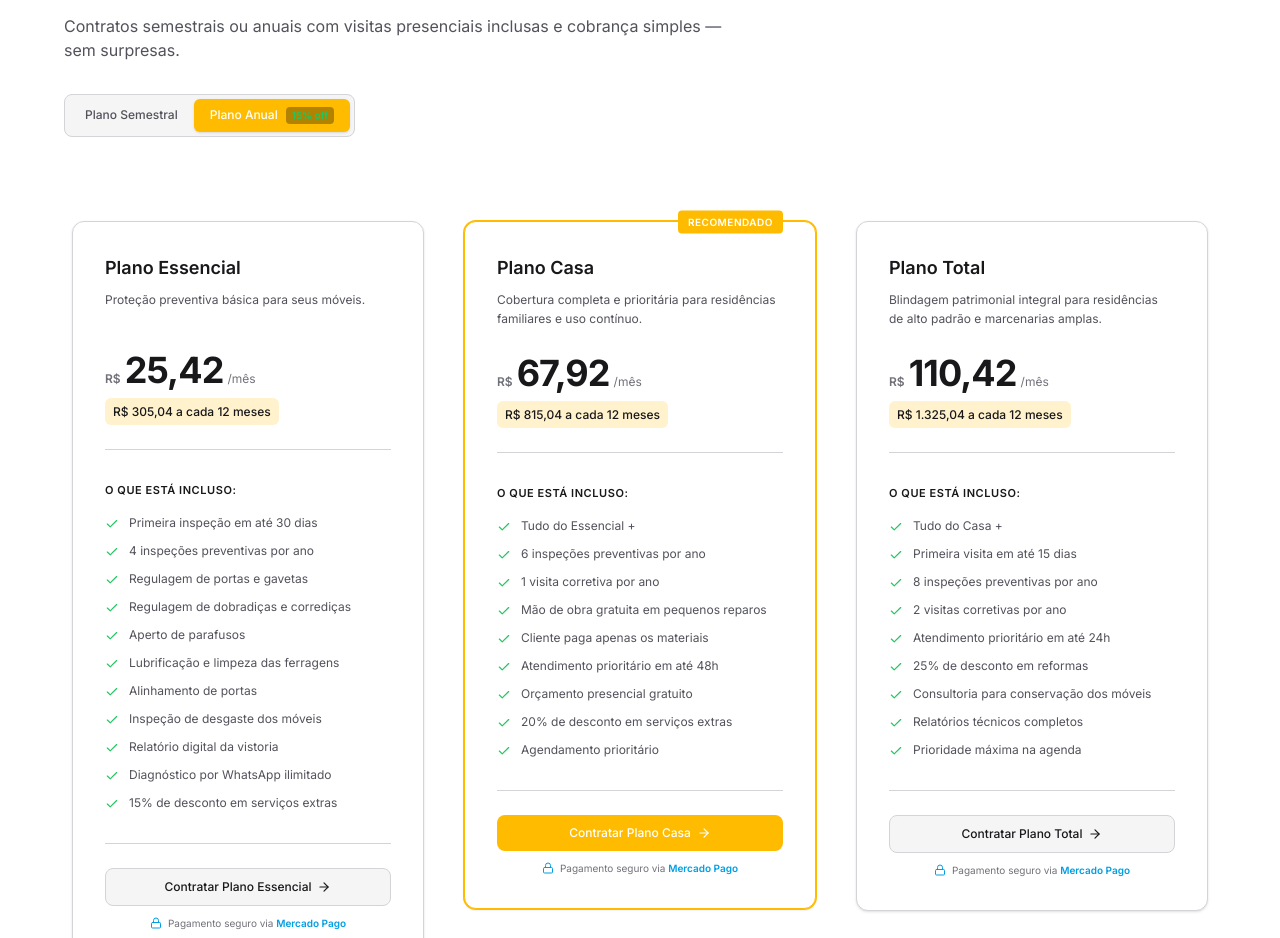
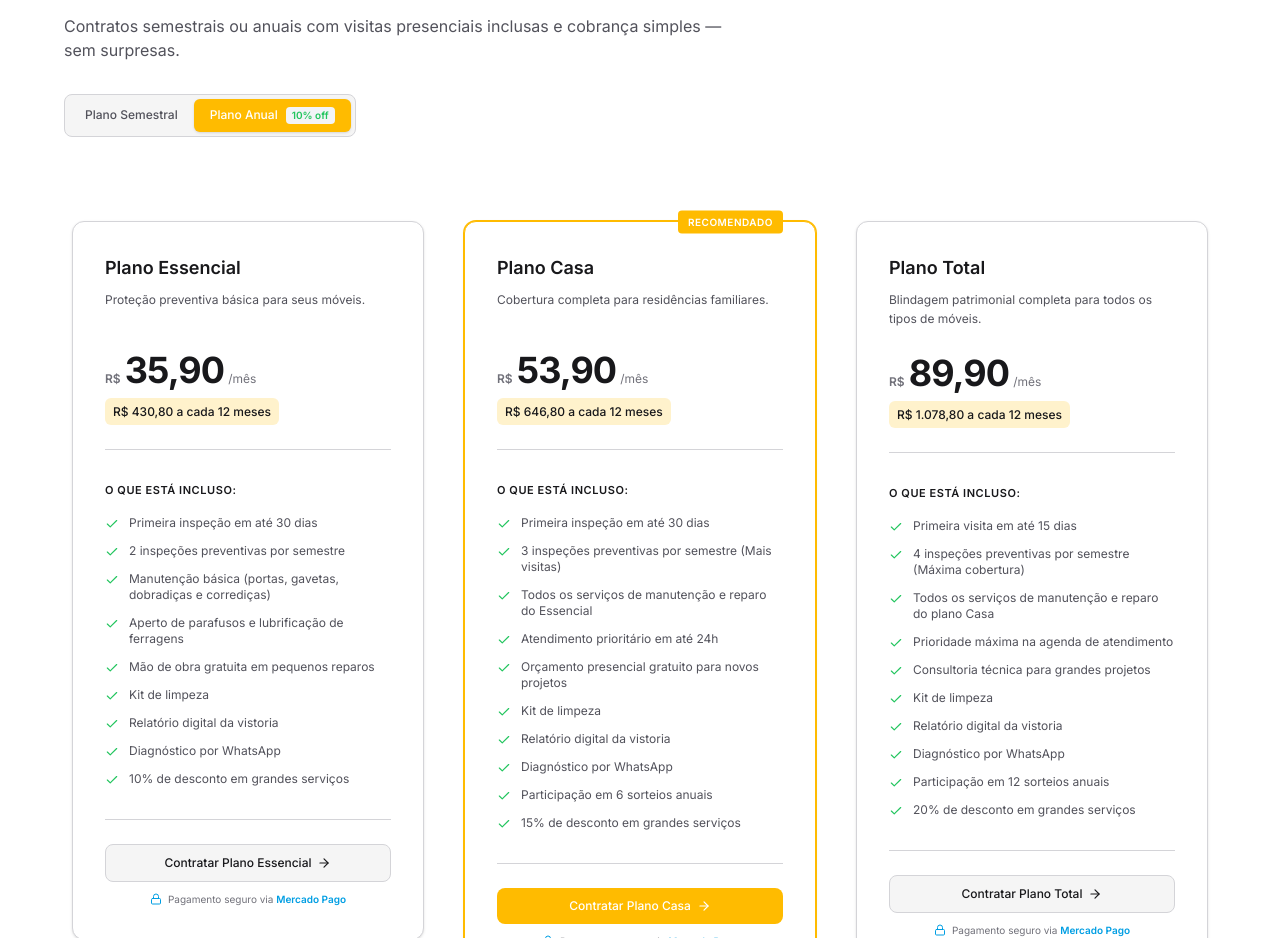
Before and after one commit to Yurguis8/s.o.s-manutencoes, a React (Vite) app in the folder frontend/: page / in a window 1280 px wide. Shown: the part 1034-1972 px from the top of the page. Built offline with nearby package versions, Linux system fonts and the light colour scheme.

Commit message:
Corrigindo planos

```diff
--- a/frontend/src/components/PlansSection.tsx
+++ b/frontend/src/components/PlansSection.tsx
@@ -177,9 +177,9 @@ export const PlansSection: React.FC<PlansSectionProps> = ({ onSubscribe }) => {
             >
               <span>Plano Anual</span>
               <span className={`text-[10px] px-1.5 py-0.5 rounded font-semibold ${
-                billingCycle === 'annual' ? 'bg-black/30 text-accent' : 'bg-accent/10 text-accent'
+                billingCycle === 'annual' ? 'bg-gray-100 text-accent' : 'bg-accent/10 text-accent'
               }`}>
-                15% off
+                10% off
               </span>
             </button>
           </div>
--- a/frontend/src/data/landingData.ts
+++ b/frontend/src/data/landingData.ts
@@ -6,7 +6,7 @@ export const COMPANY_INFO = {
   phone: "(11) 4002-8922",
   whatsapp: "(11) 99882-3456",
   whatsappUrl: "https://wa.me/5511998823456?text=Ol%C3%A1!%20Gostaria%20de%20saber%20mais%20sobre%20os%20planos%20de%20assinatura%20da%20S.O.S%20Manuten%C3%A7%C3%B5es.",
-  email: "contato@sosmanutencoes.com.br",
+  email: "sosmautencoes.faleconosco@gmail.com.br",
   address: "Rua Maria Alves Damaceno - Ipirá - Bahia, BA",
   socials: {
     instagram: "https://instagram.com",
@@ -70,63 +70,63 @@ export const PLANS: Plan[] = [
     id: 'essential',
     name: "Plano Essencial",
     tagline: "Proteção preventiva básica para seus móveis.",
-    priceSemiannualMonthly: 29.90,
-    priceAnnualMonthly: 25.42,
-    totalSemiannual: 179.40,
-    totalAnnual: 305.04,
+    priceSemiannualMonthly: 39.90,
+    priceAnnualMonthly: 35.90, // Arredondado para ficar comercial
+    totalSemiannual: 239.40,     // 39.90 * 6
+    totalAnnual: 430.80,
     benefits: [
       "Primeira inspeção em até 30 dias",
-      "4 inspeções preventivas por ano",
-      "Regulagem de portas e gavetas",
-      "Regulagem de dobradiças e corrediças",
-      "Aperto de parafusos",
-      "Lubrificação e limpeza das ferragens",
-      "Alinhamento de portas",
-      "Inspeção de desgaste dos móveis",
+      "2 inspeções preventivas por semestre",
+      "Manutenção básica (portas, gavetas, dobradiças e corrediças)",
+      "Aperto de parafusos e lubrificação de ferragens",
+      "Mão de obra gratuita em pequenos reparos",
+      "Kit de limpeza",
       "Relatório digital da vistoria",
-      "Diagnóstico por WhatsApp ilimitado",
-      "15% de desconto em serviços extras"
+      "Diagnóstico por WhatsApp",
+      "10% de desconto em grandes serviços"
     ]
   },
   {
     id: 'casa',
     name: "Plano Casa",
-    tagline: "Cobertura completa e prioritária para residências familiares e uso contínuo.",
-    priceSemiannualMonthly: 79.90,
-    priceAnnualMonthly: 67.92,
-    totalSemiannual: 479.40,
-    totalAnnual: 815.04,
+    tagline: "Cobertura completa para residências familiares.",
+    priceSemiannualMonthly: 59.90,
+    priceAnnualMonthly: 53.90, // Arredondado para ficar comercial
+    totalSemiannual: 359.40,     // 59.90 * 6
+    totalAnnual: 646.80,
     isPopular: true,
     benefits: [
-      "Tudo do Essencial +",
-      "6 inspeções preventivas por ano",
-      "1 visita corretiva por ano",
-      "Mão de obra gratuita em pequenos reparos",
-      "Cliente paga apenas os materiais",
-      "Atendimento prioritário em até 48h",
-      "Orçamento presencial gratuito",
-      "20% de desconto em serviços extras",
-      "Agendamento prioritário"
+      "Primeira inspeção em até 30 dias",
+      "3 inspeções preventivas por semestre (Mais visitas)",
+      "Todos os serviços de manutenção e reparo do Essencial",
+      "Atendimento prioritário em até 24h",
+      "Orçamento presencial gratuito para novos projetos",
+      "Kit de limpeza",
+      "Relatório digital da vistoria",
+      "Diagnóstico por WhatsApp",
+      "Participação em 6 sorteios anuais",
+      "15% de desconto em grandes serviços"
     ]
   },
   {
     id: 'total',
     name: "Plano Total",
-    tagline: "Blindagem patrimonial integral para residências de alto padrão e marcenarias amplas.",
-    priceSemiannualMonthly: 129.90,
-    priceAnnualMonthly: 110.42,
-    totalSemiannual: 779.40,
-    totalAnnual: 1325.04,
+    tagline: "Blindagem patrimonial completa para todos os tipos de móveis.",
+    priceSemiannualMonthly: 99.90,
+    priceAnnualMonthly: 89.90, // Arredondado para ficar comercial
+    totalSemiannual: 599.40,     // 99.90 * 6
+    totalAnnual: 1078.80,
     benefits: [
-      "Tudo do Casa +",
       "Primeira visita em até 15 dias",
-      "8 inspeções preventivas por ano",
-      "2 visitas corretivas por ano",
-      "Atendimento prioritário em até 24h",
-      "25% de desconto em reformas",
-      "Consultoria para conservação dos móveis",
-      "Relatórios técnicos completos",
-      "Prioridade máxima na agenda"
+      "4 inspeções preventivas por semestre (Máxima cobertura)",
+      "Todos os serviços de manutenção e reparo do plano Casa",
+      "Prioridade máxima na agenda de atendimento",
+      "Consultoria técnica para grandes projetos",
+      "Kit de limpeza",
+      "Relatório digital da vistoria",
+      "Diagnóstico por WhatsApp",
+      "Participação em 12 sorteios anuais",
+      "20% de desconto em grandes serviços"
     ]
   }
 ];
@@ -134,24 +134,21 @@ export const PLANS: Plan[] = [
 export const COMPARISON_FEATURES = [
   { feature: "Primeira inspeção em até 30 dias", essential: true, casa: true, total: true },
   { feature: "Inspeções preventivas", essential: true, casa: true, total: true },
-  { feature: "Visitas corretivas", essential: false, casa: true, total: true},
+  { feature: "Mão de obra para pequenos reparos", essential: true, casa: true, total: true },
   { feature: "Regulagem de portas e corrediças", essential: true, casa: true, total: true },
   { feature: "Regulagem de gavetas e dobradiças", essential: true, casa: true, total: true },
-  { feature: "Alinhamento de portas", essential: true, casa: true, total: true },
-  { feature: "Aperto de parafusos", essential: true, casa: true, total: true },
-  { feature: "Lubrificação das ferragens", essential: true, casa: true, total: true },
-  { feature: "Limpeza técnica das ferragens", essential: true, casa: true, total: true },
+  { feature: "Alinhamento de portas e aperto de parafusos", essential: true, casa: true, total: true },
+  { feature: "Lubrificação e limpeza das ferragens", essential: true, casa: true, total: true },
   { feature: "Inspeção de desgaste", essential: true, casa: true, total: true },
   { feature: "Relatório digital", essential: true, casa: true, total: true },
   { feature: "Diagnóstico por WhatsApp", essential: true, casa: true, total: true },
   { feature: "Agendamento prioritário", essential: true, casa: true, total: true },
-  { feature: "Mão de obra para pequenos reparos", essential: false, casa: true, total: true },
   { feature: "Cliente paga apenas as peças", essential: false, casa: true, total: true },
-  { feature: "Atendimento em até 48h", essential: false, casa: true, total: true },
-  { feature: "Atendimento em até 24h", essential: false, casa: false, total: true },
-  { feature: "15% de desconto em serviços", essential: true, casa: false, total: false },
-  { feature: "20% de desconto em serviços", essential: false, casa: true, total: false },
-  { feature: "25% de desconto em reformas", essential: false, casa: false, total: true }
+  { feature: "Atendimento em até 24h", essential: true, casa: true, total: true },
+  { feature: "Sorteios", essential: false, casa: true, total: true },
+  { feature: "15% de desconto em grandes serviços", essential: true, casa: false, total: false },
+  { feature: "20% de desconto em grandes serviços", essential: false, casa: true, total: false },
+  { feature: "25% de desconto em grandes serviços", essential: false, casa: false, total: true }
 ];
 
 export const GENERAL_BENEFITS: BenefitItem[] = [
```
Also changed, not shown: 1 other file (tests, documents, lock files or other folders).
